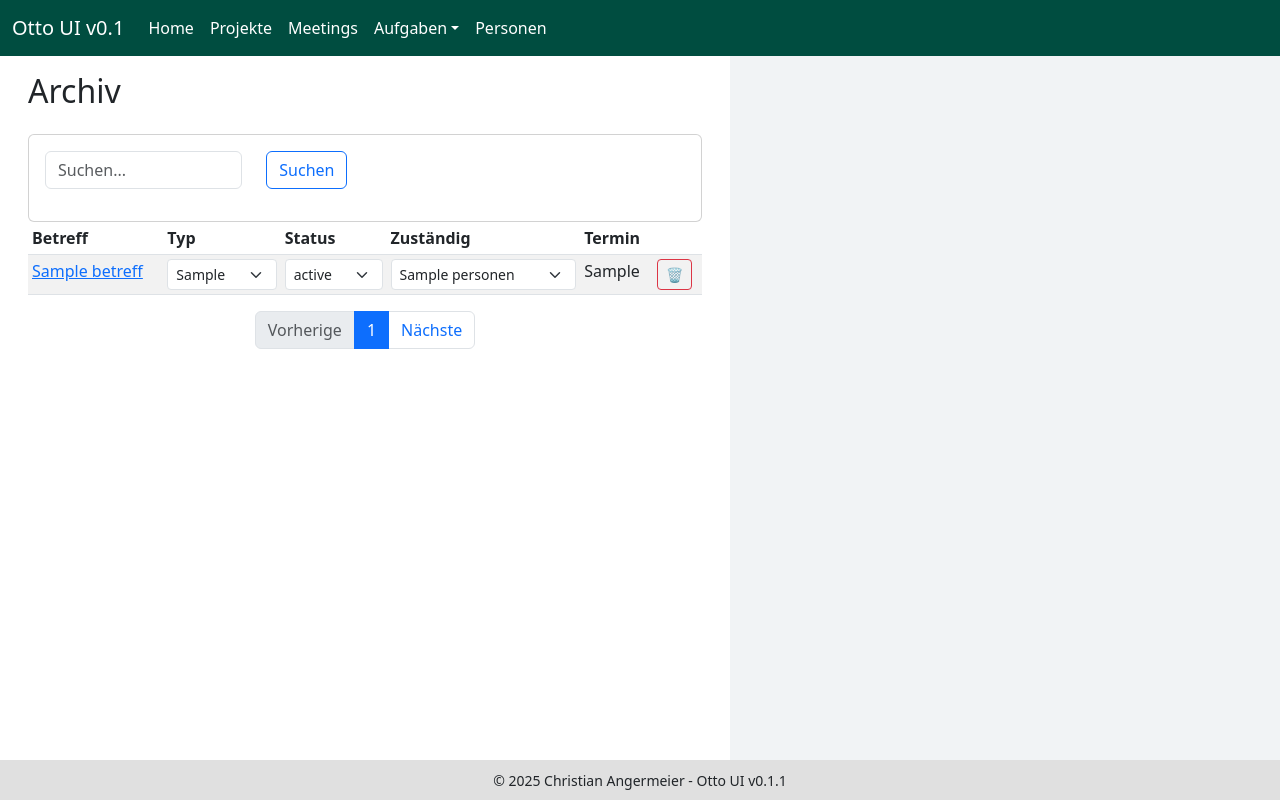
After one commit to gdsanger/otto, a Django app: template otto-ui/core/templates/core/task_archive_listview.html in a window 1280 px wide. The commit adds this page. Run offline with Django 5.2, Linux system fonts and the light colour scheme; the template is opened without the code that fills it: most values are stand-ins (such as "Sample title", 1, 10 or a date in 2020); some libraries are stand-ins or nearby versions.

Commit message:
Add task archive view and menu link

```diff
--- a/otto-ui/config/urls.py
+++ b/otto-ui/config/urls.py
@@ -11,6 +11,7 @@ urlpatterns = [
     path('project/createtask/', views.project_create_task, name='project_create_task'),
     path("project/<str:project_id>/", views.project_detailview, name="project_detailview"),
     path('task/', views.task_listview, name='task_liste'),
+    path('task/archiv/', views.task_archive_listview, name='task_archiv'),
     path('task/update_status/', views.update_task_status, name='update_task_status'),
     path('task/update_person/', views.update_task_person, name='update_task_person'),
     path('task/update_typ/', views.update_task_typ, name='update_task_typ'),
--- a/otto-ui/core/templates/base.html
+++ b/otto-ui/core/templates/base.html
@@ -68,8 +68,12 @@
         <li class="nav-item">
           <a class="nav-link text-white" href="/meeting/">Meetings</a>
         </li>
-        <li class="nav-item">
-          <a class="nav-link text-white" href="/task/">Aufgaben</a>
+        <li class="nav-item dropdown">
+          <a class="nav-link dropdown-toggle text-white" href="#" id="taskDropdown" role="button" data-bs-toggle="dropdown" aria-expanded="false">Aufgaben</a>
+          <ul class="dropdown-menu" aria-labelledby="taskDropdown">
+            <li><a class="dropdown-item" href="/task/">Offen</a></li>
+            <li><a class="dropdown-item" href="/task/archiv/">Archiv</a></li>
+          </ul>
         </li>
         <li class="nav-item">
           <a class="nav-link text-white" href="/person/">Personen</a>
--- /dev/null
+++ b/otto-ui/core/templates/core/task_archive_listview.html
@@ -0,0 +1,112 @@
+{% extends "base.html" %}
+
+{% block content %}
+<script>
+  window.ottoContext = {
+    type: "Archiv",
+    name: "Abgeschlossene Aufgaben",
+    id: ""
+  }
+</script>
+<div class="container-fluid">
+    <h2 class="mb-4">Archiv</h2>
+    <div class="card">
+    <div class="card-body">
+    <form method="get" class="row mb-3">
+        <div class="col-sm-4">
+            <input type="text" class="form-control" name="q" value="{{ request.GET.q }}" placeholder="Suchen...">
+        </div>
+        <div class="col-auto">
+            <button type="submit" class="btn btn-outline-primary">Suchen</button>
+            {% if request.GET.q %}
+                <a href="/task/archiv/" class="btn btn-outline-secondary ms-2">Zurücksetzen</a>
+            {% endif %}
+        </div>
+    </form>
+</div>
+</div>
+    {% if request.GET.saved %}
+    <script>
+        window.addEventListener('DOMContentLoaded', function() {
+            const toast = new bootstrap.Toast(document.getElementById('snackbar'));
+            toast.show();
+        });
+    </script>
+    {% endif %}
+
+    <table class="table table-striped table-hover table-sm">
+        <thead>
+            <tr>
+                <th>Betreff</th>
+                <th>Typ</th>
+                <th>Status</th>
+                <th>Zuständig</th>
+                <th>Termin</th>
+                <th></th>
+            </tr>
+        </thead>
+        <tbody>
+            {% for task in tasks %}
+            <tr>
+                <td><a href="#" class="task-open" data-task-id="{{ task.id }}">{{ task.betreff }}</a></td>
+                <td>
+                    <form hx-post="/task/update_typ/" hx-trigger="change" hx-target="closest td" hx-swap="outerHTML">
+                        <input type="hidden" name="task_id" value="{{ task.id }}">
+                        <select class="form-select form-select-sm" name="typ">
+                            {% for t in typ_liste %}
+                                <option value="{{ t }}" {% if task.typ == t %}selected{% endif %}>{{ t }}</option>
+                            {% endfor %}
+                        </select>
+                    </form>
+                </td>
+                <td>
+                    <form hx-post="/task/update_status/" hx-trigger="change" hx-target="closest td" hx-swap="outerHTML">
+                        <input type="hidden" name="task_id" value="{{ task.id }}">
+                        <select class="form-select form-select-sm" name="status">
+                            {% for status in status_liste %}
+                                <option value="{{ status }}" {% if task.status == status %}selected{% endif %}>{{ status }}</option>
+                            {% endfor %}
+                        </select>
+                    </form>
+                </td>
+                <td>
+                    <form hx-post="/task/update_person/" hx-trigger="change" hx-target="closest td" hx-swap="outerHTML">
+                        <input type="hidden" name="task_id" value="{{ task.id }}">
+                        <select class="form-select form-select-sm" name="person_id">
+                            {% for person in personen %}
+                                <option value="{{ person.id }}" {% if task.person_id and task.person_id == person.id %}selected{% endif %}>{{ person.name }}</option>
+                            {% endfor %}
+                        </select>
+                    </form>
+                </td>
+                <td>{{ task.termin_formatiert }}</td>
+                <td>
+                    <form hx-post="/task/delete/" hx-confirm="Wirklich löschen?" hx-target="closest tr" hx-swap="outerHTML">
+                        <input type="hidden" name="task_id" value="{{ task.id }}">
+                        <button type="submit" class="btn btn-sm btn-outline-danger">🗑️</button>
+                    </form>
+                </td>
+            </tr>
+            {% empty %}
+            <tr><td colspan="6">Keine abgeschlossenen Aufgaben gefunden.</td></tr>
+            {% endfor %}
+        </tbody>
+    </table>
+    <nav aria-label="Seiten" class="mt-3">
+        <ul class="pagination justify-content-center">
+            <li class="page-item {% if page <= 1 %}disabled{% endif %}">
+                <a class="page-link" href="?{% if request.GET.q %}q={{ request.GET.q }}&{% endif %}page={{ page|add:-1 }}">Vorherige</a>
+            </li>
+            {% for p in page_numbers %}
+            <li class="page-item {% if p == page %}active{% endif %}">
+                <a class="page-link" href="?{% if request.GET.q %}q={{ request.GET.q }}&{% endif %}page={{ p }}">{{ p }}</a>
+            </li>
+            {% endfor %}
+            <li class="page-item {% if page >= total_pages %}disabled{% endif %}">
+                <a class="page-link" href="?{% if request.GET.q %}q={{ request.GET.q }}&{% endif %}page={{ page|add:1 }}">Nächste</a>
+            </li>
+        </ul>
+    </nav>
+</div>
+{% include "components/task_modal.html" %}
+{% endblock %}
```
Also changed, not shown: otto-ui/core/views/__init__.py (+11 -1 lines), otto-ui/core/views/tasks.py (+51 -0 lines).
